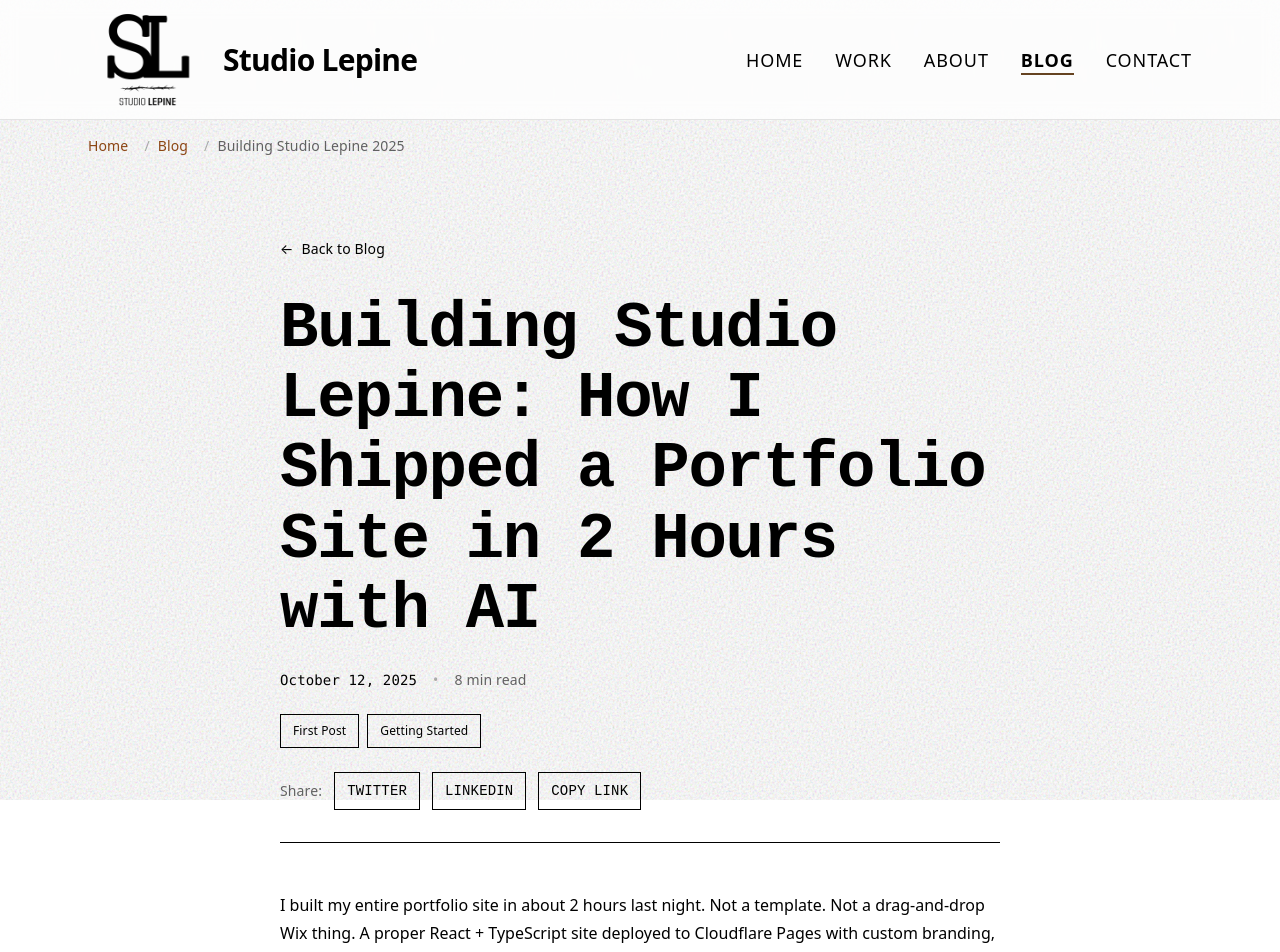
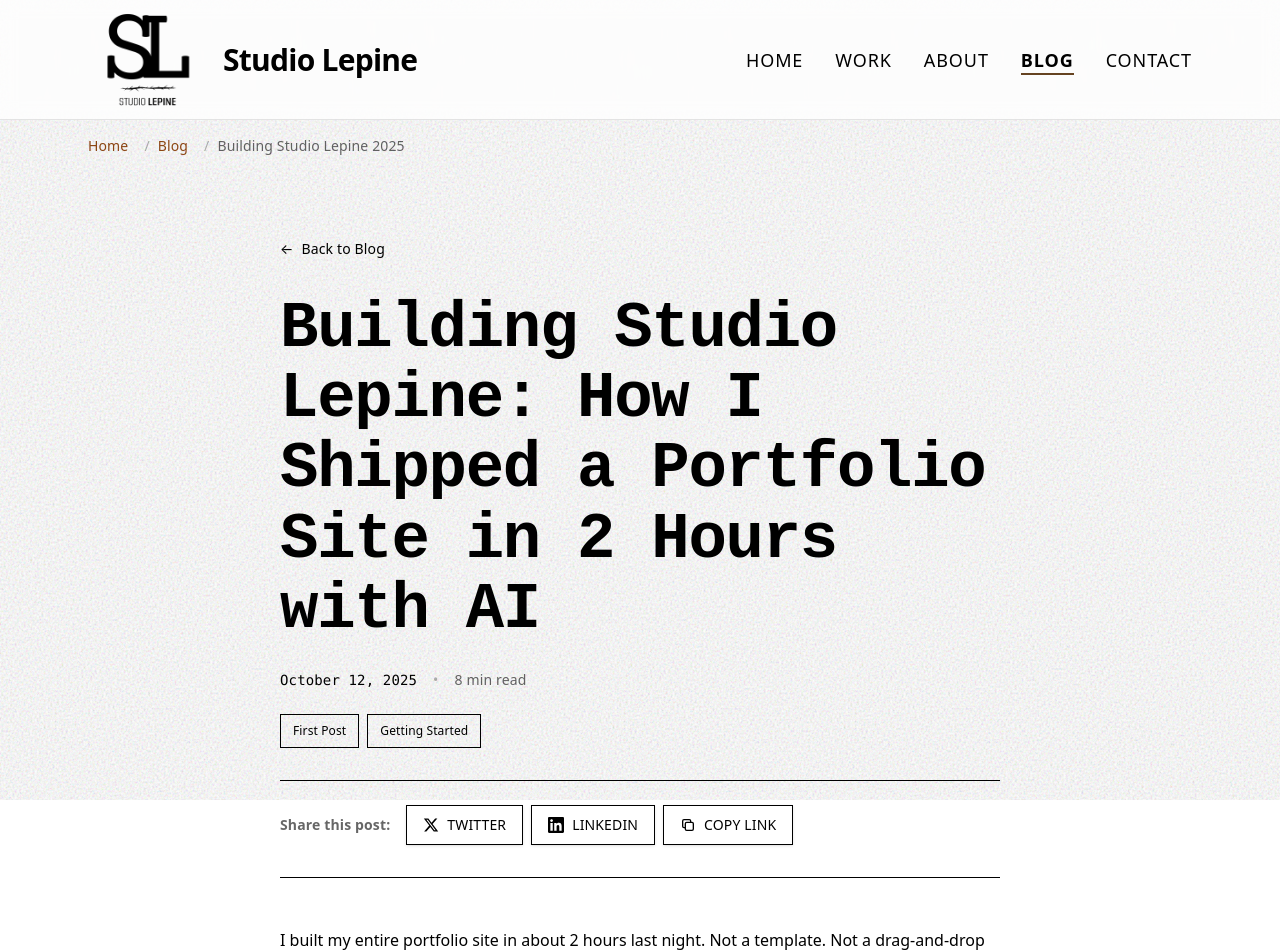
Before and after one commit to Voqii/StudioLepine, a React (Vite) app: page /blog/building-studio-lepine-2025 in a window 1280 px wide. Shown: the top 952 px of the page. Built offline with nearby package versions, Linux system fonts and the light colour scheme; a web font is replaced by a local one.

Commit message:
feat: styling upgrade

```diff
--- a/src/pages/BlogPost.tsx
+++ b/src/pages/BlogPost.tsx
@@ -1,6 +1,7 @@
 import { motion } from 'framer-motion';
 import { Link, useParams, Navigate } from 'react-router-dom';
 import { Helmet } from 'react-helmet-async';
+import { useState } from 'react';
 import PageTransition from '../components/PageTransition';
 import Breadcrumbs from '../components/Breadcrumbs';
 import { blogPosts } from '../data/blogPosts';
@@ -8,6 +9,7 @@ import { blogPosts } from '../data/blogPosts';
 export default function BlogPost() {
   const { id } = useParams<{ id: string }>();
   const post = blogPosts.find((p) => p.id === id);
+  const [copied, setCopied] = useState(false);
 
   if (!post) {
     return <Navigate to="/blog" replace />;
@@ -83,6 +85,8 @@ export default function BlogPost() {
 
   const copyToClipboard = () => {
     navigator.clipboard.writeText(currentUrl);
+    setCopied(true);
+    setTimeout(() => setCopied(false), 2000);
   };
 
   return (
@@ -162,38 +166,80 @@ export default function BlogPost() {
           </div>
 
           {/* Share buttons */}
-          <div className="mt-6 flex items-center gap-3">
-            <span className="font-mono text-sm text-black/60">Share:</span>
-            <button
+          <div className="mt-8 pt-6 border-t border-sky/20">
+            <div className="flex flex-col sm:flex-row sm:items-center gap-4">
+              <span className="font-mono text-sm text-black/60 font-semibold">Share this post:</span>
+              <div className="flex flex-wrap gap-2">
+                {/* Twitter */}
+                <motion.button
                   onClick={() => handleShare('twitter')}
-              className="font-mono text-sm px-3 py-2 border border-sky/30 hover:bg-sky/10 transition-colors"
+                  className="group flex items-center gap-2 font-mono text-xs px-4 py-2.5 bg-white border border-sky/30 hover:border-sky hover:bg-sky/5 transition-all duration-200 shadow-sm hover:shadow"
                   aria-label="Share on Twitter"
+                  whileHover={{ y: -2 }}
+                  whileTap={{ scale: 0.98 }}
                 >
-              Twitter
-            </button>
-            <button
+                  <svg className="w-4 h-4 text-sky-dark group-hover:text-sky transition-colors" fill="currentColor" viewBox="0 0 24 24" xmlns="http://www.w3.org/2000/svg">
+                    <path d="M18.244 2.25h3.308l-7.227 8.26 8.502 11.24H16.17l-5.214-6.817L4.99 21.75H1.68l7.73-8.835L1.254 2.25H8.08l4.713 6.231zm-1.161 17.52h1.833L7.084 4.126H5.117z"/>
+                  </svg>
+                  <span className="text-sky-dark group-hover:text-sky transition-colors">Twitter</span>
+                </motion.button>
+
+                {/* LinkedIn */}
+                <motion.button
                   onClick={() => handleShare('linkedin')}
-              className="font-mono text-sm px-3 py-2 border border-sky/30 hover:bg-sky/10 transition-colors"
+                  className="group flex items-center gap-2 font-mono text-xs px-4 py-2.5 bg-white border border-sky/30 hover:border-sky hover:bg-sky/5 transition-all duration-200 shadow-sm hover:shadow"
                   aria-label="Share on LinkedIn"
+                  whileHover={{ y: -2 }}
+                  whileTap={{ scale: 0.98 }}
                 >
-              LinkedIn
-            </button>
-            <button
+                  <svg className="w-4 h-4 text-sky-dark group-hover:text-sky transition-colors" fill="currentColor" viewBox="0 0 24 24" xmlns="http://www.w3.org/2000/svg">
+                    <path d="M20.447 20.452h-3.554v-5.569c0-1.328-.027-3.037-1.852-3.037-1.853 0-2.136 1.445-2.136 2.939v5.667H9.351V9h3.414v1.561h.046c.477-.9 1.637-1.85 3.37-1.85 3.601 0 4.267 2.37 4.267 5.455v6.286zM5.337 7.433c-1.144 0-2.063-.926-2.063-2.065 0-1.138.92-2.063 2.063-2.063 1.14 0 2.064.925 2.064 2.063 0 1.139-.925 2.065-2.064 2.065zm1.782 13.019H3.555V9h3.564v11.452zM22.225 0H1.771C.792 0 0 .774 0 1.729v20.542C0 23.227.792 24 1.771 24h20.451C23.2 24 24 23.227 24 22.271V1.729C24 .774 23.2 0 22.222 0h.003z"/>
+                  </svg>
+                  <span className="text-sky-dark group-hover:text-sky transition-colors">LinkedIn</span>
+                </motion.button>
+
+                {/* Copy Link */}
+                <motion.button
                   onClick={copyToClipboard}
-              className="font-mono text-sm px-3 py-2 border border-sky/30 hover:bg-sky/10 transition-colors"
+                  className="group flex items-center gap-2 font-mono text-xs px-4 py-2.5 bg-white border border-sky/30 hover:border-sky hover:bg-sky/5 transition-all duration-200 shadow-sm hover:shadow relative overflow-hidden"
                   aria-label="Copy link"
+                  whileHover={{ y: -2 }}
+                  whileTap={{ scale: 0.98 }}
                 >
-              Copy Link
-            </button>
+                  {copied ? (
+                    <>
+                      <svg className="w-4 h-4 text-green-600" fill="none" stroke="currentColor" viewBox="0 0 24 24" xmlns="http://www.w3.org/2000/svg">
+                        <path strokeLinecap="round" strokeLinejoin="round" strokeWidth={2} d="M5 13l4 4L19 7" />
+                      </svg>
+                      <span className="text-green-600">Copied!</span>
+                    </>
+                  ) : (
+                    <>
+                      <svg className="w-4 h-4 text-sky-dark group-hover:text-sky transition-colors" fill="none" stroke="currentColor" viewBox="0 0 24 24" xmlns="http://www.w3.org/2000/svg">
+                        <path strokeLinecap="round" strokeLinejoin="round" strokeWidth={2} d="M8 16H6a2 2 0 01-2-2V6a2 2 0 012-2h8a2 2 0 012 2v2m-6 12h8a2 2 0 002-2v-8a2 2 0 00-2-2h-8a2 2 0 00-2 2v8a2 2 0 002 2z" />
+                      </svg>
+                      <span className="text-sky-dark group-hover:text-sky transition-colors">Copy Link</span>
+                    </>
+                  )}
+                </motion.button>
+
+                {/* Native Share (only on supported devices) */}
                 {typeof navigator !== 'undefined' && typeof navigator.share === 'function' && (
-              <button
+                  <motion.button
                     onClick={() => handleShare('native')}
-                className="font-mono text-sm px-3 py-2 border border-sky/30 hover:bg-sky/10 transition-colors"
+                    className="group flex items-center gap-2 font-mono text-xs px-4 py-2.5 bg-white border border-sky/30 hover:border-sky hover:bg-sky/5 transition-all duration-200 shadow-sm hover:shadow"
                     aria-label="Share"
+                    whileHover={{ y: -2 }}
+                    whileTap={{ scale: 0.98 }}
                   >
-                Share
-              </button>
+                    <svg className="w-4 h-4 text-sky-dark group-hover:text-sky transition-colors" fill="none" stroke="currentColor" viewBox="0 0 24 24" xmlns="http://www.w3.org/2000/svg">
+                      <path strokeLinecap="round" strokeLinejoin="round" strokeWidth={2} d="M8.684 13.342C8.886 12.938 9 12.482 9 12c0-.482-.114-.938-.316-1.342m0 2.684a3 3 0 110-2.684m0 2.684l6.632 3.316m-6.632-6l6.632-3.316m0 0a3 3 0 105.367-2.684 3 3 0 00-5.367 2.684zm0 9.316a3 3 0 105.368 2.684 3 3 0 00-5.368-2.684z" />
+                    </svg>
+                    <span className="text-sky-dark group-hover:text-sky transition-colors">Share</span>
+                  </motion.button>
                 )}
+              </div>
+            </div>
           </div>
         </motion.header>
 
```
Lines whose indentation alone changed are shown as unchanged.
